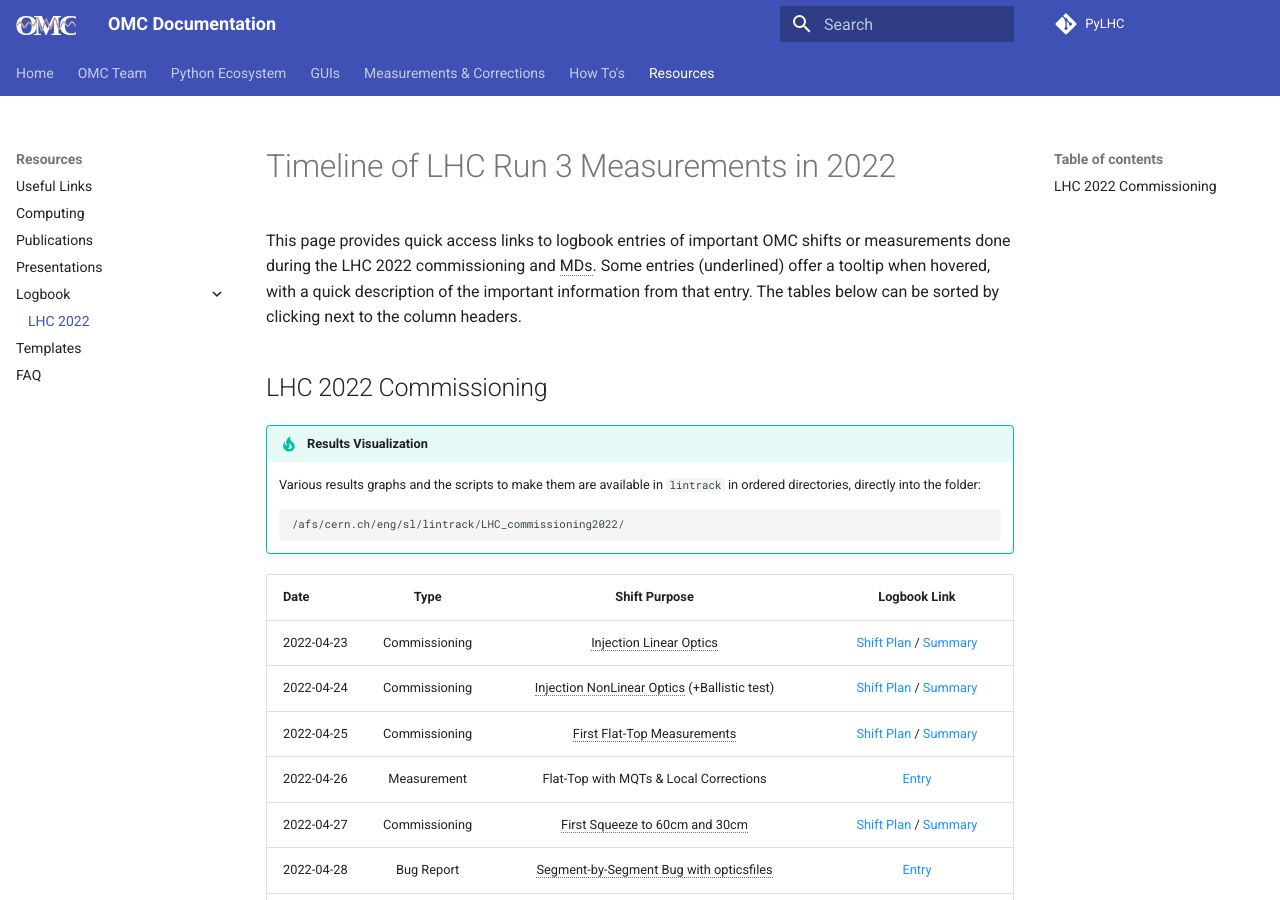
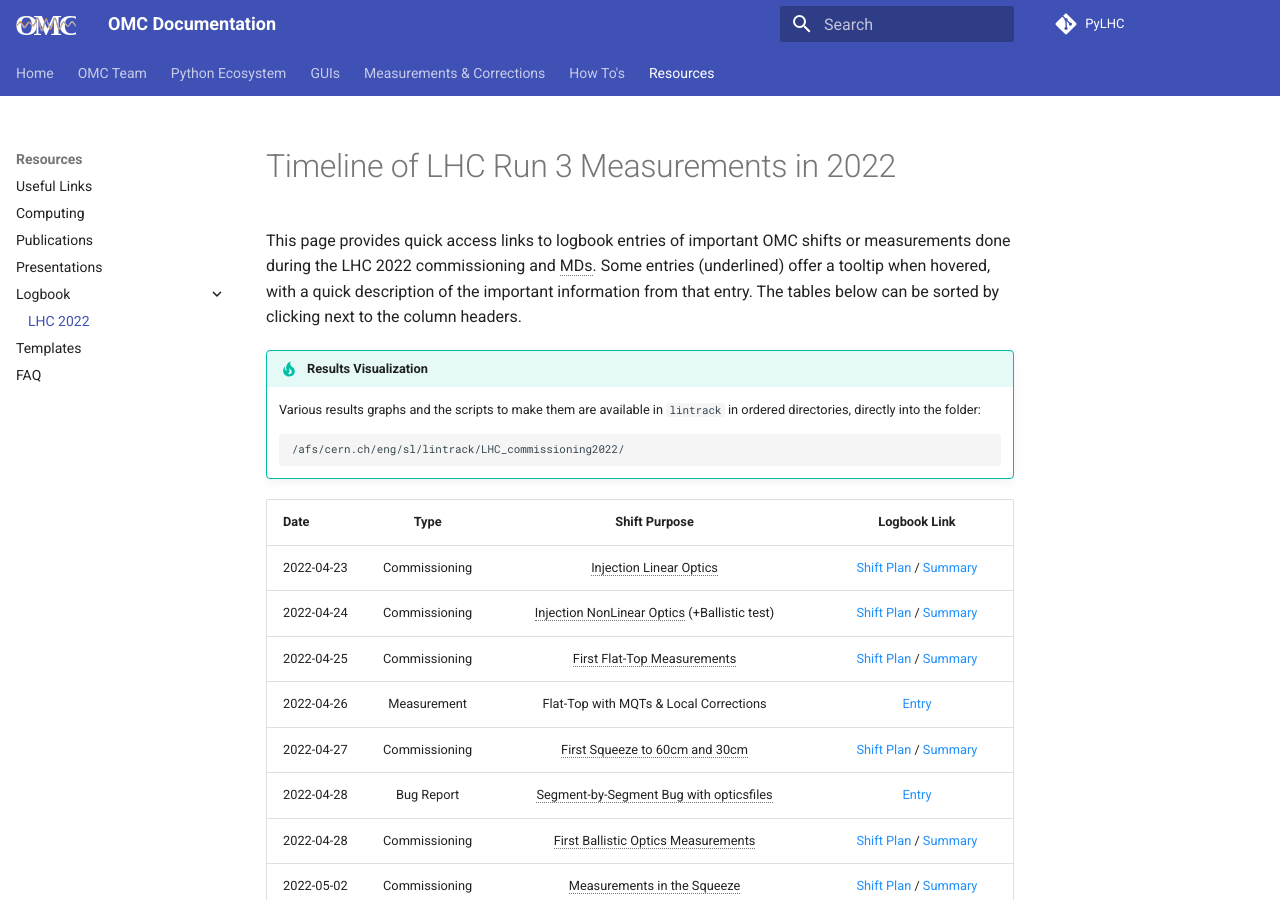
Before and after one commit to pylhc/pylhc.github.io, an MkDocs documentation site: the page built from docs/resources/logbook/2022_lhc.md, in a window 1280 px wide and 900 px high. Built offline with MkDocs 1.6.1 and Material for MkDocs 9.7.7, drawn with Linux system fonts in a browser that asks for light colours; comment, search, counter and statistics services are not loaded.

Commit message:
josch comments

```diff
--- a/docs/resources/logbook/2022_lhc.md
+++ b/docs/resources/logbook/2022_lhc.md
@@ -3,8 +3,6 @@
 This page provides quick access links to logbook entries of important OMC shifts or measurements done during the LHC 2022 commissioning and MDs.
 Some entries (underlined) offer a tooltip when hovered, with a quick description of the important information from that entry.
 The tables below can be sorted by clicking next to the column headers.
-
-## LHC 2022 Commissioning
 
 !!! tip "Results Visualization"
     Various results graphs and the scripts to make them are available in `lintrack` in ordered directories, directly into the folder:
@@ -57,7 +55,7 @@
 | 2022-11-07 |    MD 7003    |                          2023 LHC Configuration                          |                                                         [Shift Plan][md_7003_plan]{target=\_blank .cern_login} / [Summary][md_7003_summary]{target=\_blank .cern_login}                                                          |
 
 
-<!-- All the commissioning links below -->
+<!-- All the links below -->
 [inj_linear_optics]:                        https://be-op-logbook.web.cern.ch/elogbook-server/#/logbook?logbookId=1081&dateFrom=2022-04-23T00%3A00%3A00&dateTo=2022-04-23T23%3A59%3A59&eventToHighlight=3540426
 [inj_linear_optics_sum]:                    https://be-op-logbook.web.cern.ch/elogbook-server/#/logbook?logbookId=1081&dateFrom=2022-04-23T00%3A00%3A00&dateTo=2022-04-23T23%3A59%3A59&eventToHighlight=3540526
 [ink_nonlinear_optics]:                     https://be-op-logbook.web.cern.ch/elogbook-server/#/logbook?logbookId=1081&dateFrom=2022-04-24T00%3A00%3A00&dateTo=2022-04-24T23%3A59%3A59&eventToHighlight=3540908
```
